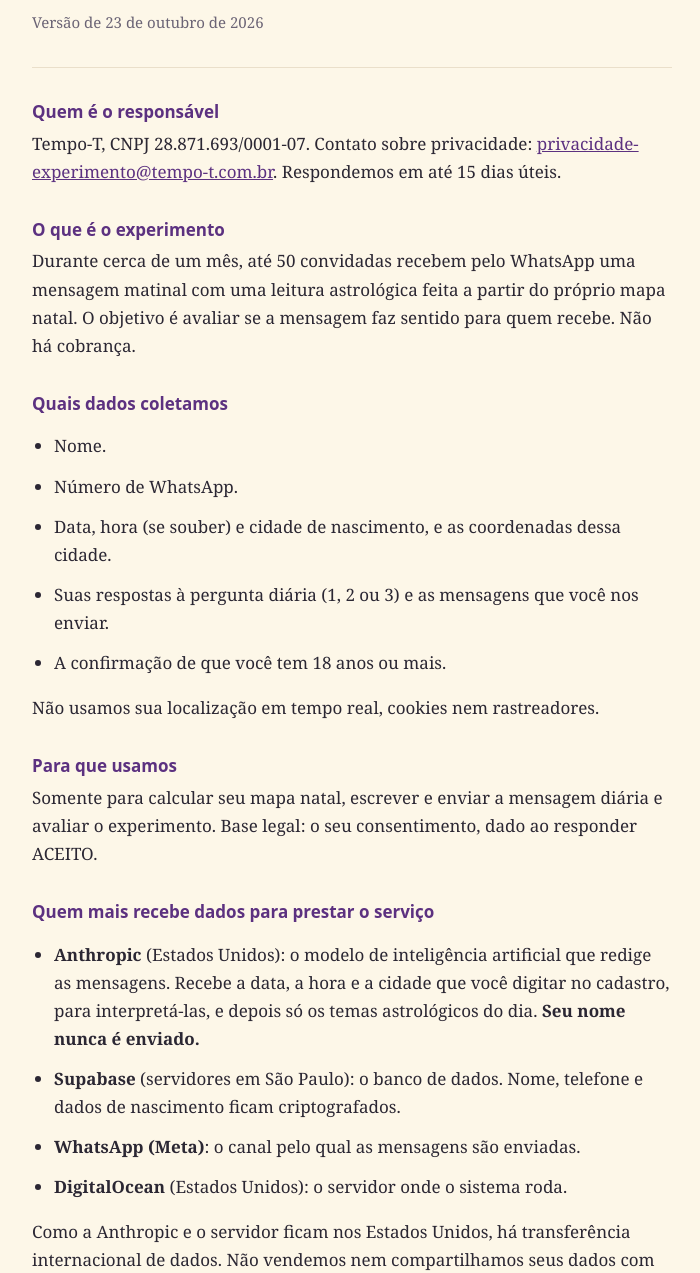
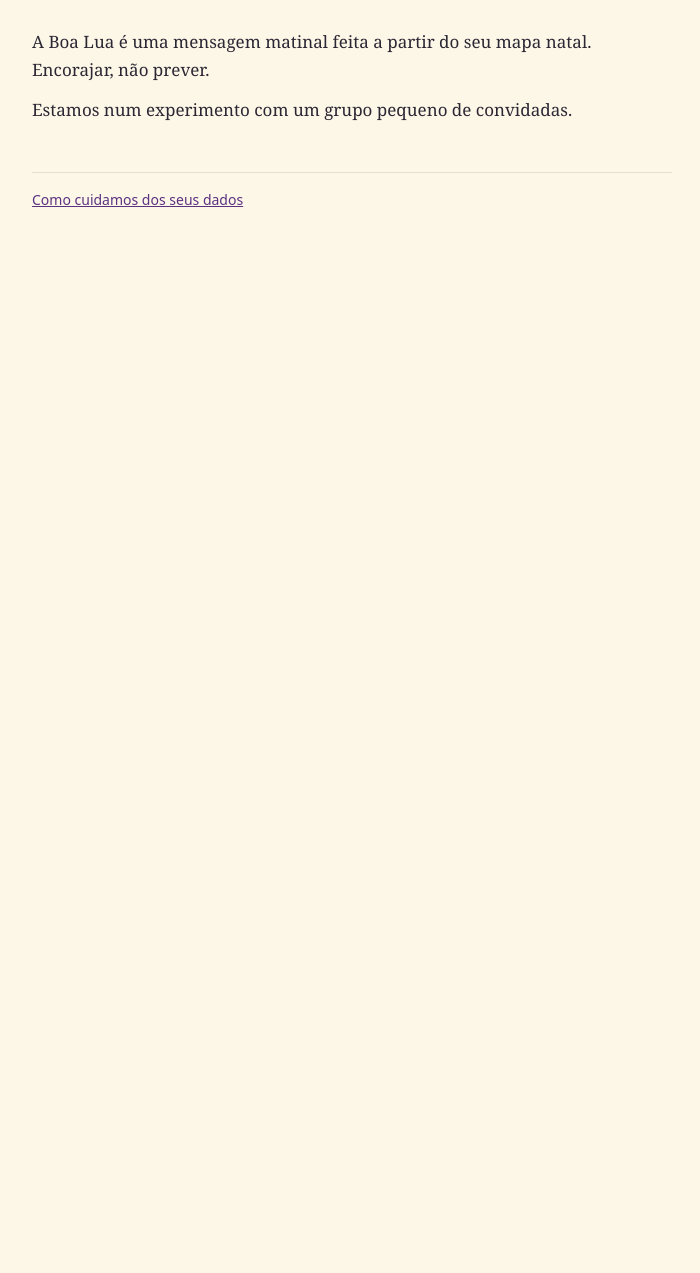
Before and after one commit to Ailtonten/boalua-site, a plain HTML site: page index.html in a window 1280 px wide. Shown: the part 174-1447 px from the top of the page, without its empty margins (288-988 px from the left). After the commit the page ends 800 px from the top, so only its background shows below. Drawn offline with Linux system fonts and the light colour scheme.

Commit message:
Add files via upload

```diff
--- a/index.html
+++ b/index.html
@@ -3,59 +3,19 @@
 <head>
 <meta charset="utf-8">
 <meta name="viewport" content="width=device-width, initial-scale=1">
-<title>Privacidade — Boa Lua</title>
-<link rel="icon" href="/img/boa-lua-icone.svg" type="image/svg+xml">
+<title>Boa Lua</title>
+<link rel="icon" href="/boa-lua-icone.svg" type="image/svg+xml">
 <link rel="stylesheet" href="/estilo.css">
 </head>
 <body>
 <main>
 <header>
-<a class="marca" href="/"><img src="/img/boa-lua-reduzido.svg" alt="" width="42" height="42"> Boa Lua</a>
-<h1>Experimento de leitura matinal: como cuidamos dos seus dados</h1>
-<p class="nota">Versão de 23 de outubro de 2026</p>
+<a class="marca" href="/"><img src="/boa-lua-reduzido.svg" alt="" width="42" height="42"> Boa Lua</a>
+<h1>Em breve</h1>
 </header>
-
-<h2>Quem é o responsável</h2>
-<p>Tempo-T, CNPJ 28.871.693/0001-07. Contato sobre privacidade: <a href="mailto:privacidade-experimento@tempo-t.com.br">privacidade-experimento@tempo-t.com.br</a>. Respondemos em até 15 dias úteis.</p>
-
-<h2>O que é o experimento</h2>
-<p>Durante cerca de um mês, até 50 convidadas recebem pelo WhatsApp uma mensagem matinal com uma leitura astrológica feita a partir do próprio mapa natal. O objetivo é avaliar se a mensagem faz sentido para quem recebe. Não há cobrança.</p>
-
-<h2>Quais dados coletamos</h2>
-<ul>
-<li>Nome.</li>
-<li>Número de WhatsApp.</li>
-<li>Data, hora (se souber) e cidade de nascimento, e as coordenadas dessa cidade.</li>
-<li>Suas respostas à pergunta diária (1, 2 ou 3) e as mensagens que você nos enviar.</li>
-<li>A confirmação de que você tem 18 anos ou mais.</li>
-</ul>
-<p>Não usamos sua localização em tempo real, cookies nem rastreadores.</p>
-
-<h2>Para que usamos</h2>
-<p>Somente para calcular seu mapa natal, escrever e enviar a mensagem diária e avaliar o experimento. Base legal: o seu consentimento, dado ao responder ACEITO.</p>
-
-<h2>Quem mais recebe dados para prestar o serviço</h2>
-<ul>
-<li><strong>Anthropic</strong> (Estados Unidos): o modelo de inteligência artificial que redige as mensagens. Recebe a data, a hora e a cidade que você digitar no cadastro, para interpretá-las, e depois só os temas astrológicos do dia. <strong>Seu nome nunca é enviado.</strong></li>
-<li><strong>Supabase</strong> (servidores em São Paulo): o banco de dados. Nome, telefone e dados de nascimento ficam criptografados.</li>
-<li><strong>WhatsApp (Meta)</strong>: o canal pelo qual as mensagens são enviadas.</li>
-<li><strong>DigitalOcean</strong> (Estados Unidos): o servidor onde o sistema roda.</li>
-</ul>
-<p>Como a Anthropic e o servidor ficam nos Estados Unidos, há transferência internacional de dados. Não vendemos nem compartilhamos seus dados com anunciantes.</p>
-
-<h2>Por quanto tempo guardamos</h2>
-<p>Até o fim do experimento. Depois disso, apagamos tudo, exceto de quem aceitar, num novo pedido de consentimento, levar o cadastro para o produto.</p>
-
-<h2>Seus direitos (LGPD)</h2>
-<p>Você pode pedir acesso, correção ou exclusão dos seus dados e retirar o consentimento a qualquer momento. O jeito mais rápido de sair é mandar <strong>SAIR</strong> no WhatsApp: apagamos todos os seus dados na hora. Também pode escrever para <a href="mailto:privacidade-experimento@tempo-t.com.br">privacidade-experimento@tempo-t.com.br</a>. Se achar que seus direitos não foram respeitados, pode reclamar à Autoridade Nacional de Proteção de Dados (ANPD).</p>
-
-<h2>Sobre a leitura</h2>
-<p>A astrologia aqui é um convite à reflexão, não uma previsão. As mensagens não substituem orientação médica, psicológica, financeira ou jurídica.</p>
-
-<h2>Atualizações</h2>
-<p>Se este aviso mudar, avisamos pelo WhatsApp.</p>
-
-<footer>Boa Lua · Tempo-T</footer>
+<p>A Boa Lua é uma mensagem matinal feita a partir do seu mapa natal. Encorajar, não prever.</p>
+<p>Estamos num experimento com um grupo pequeno de convidadas.</p>
+<footer><a href="/privacidade/">Como cuidamos dos seus dados</a></footer>
 </main>
 </body>
 </html>
```
